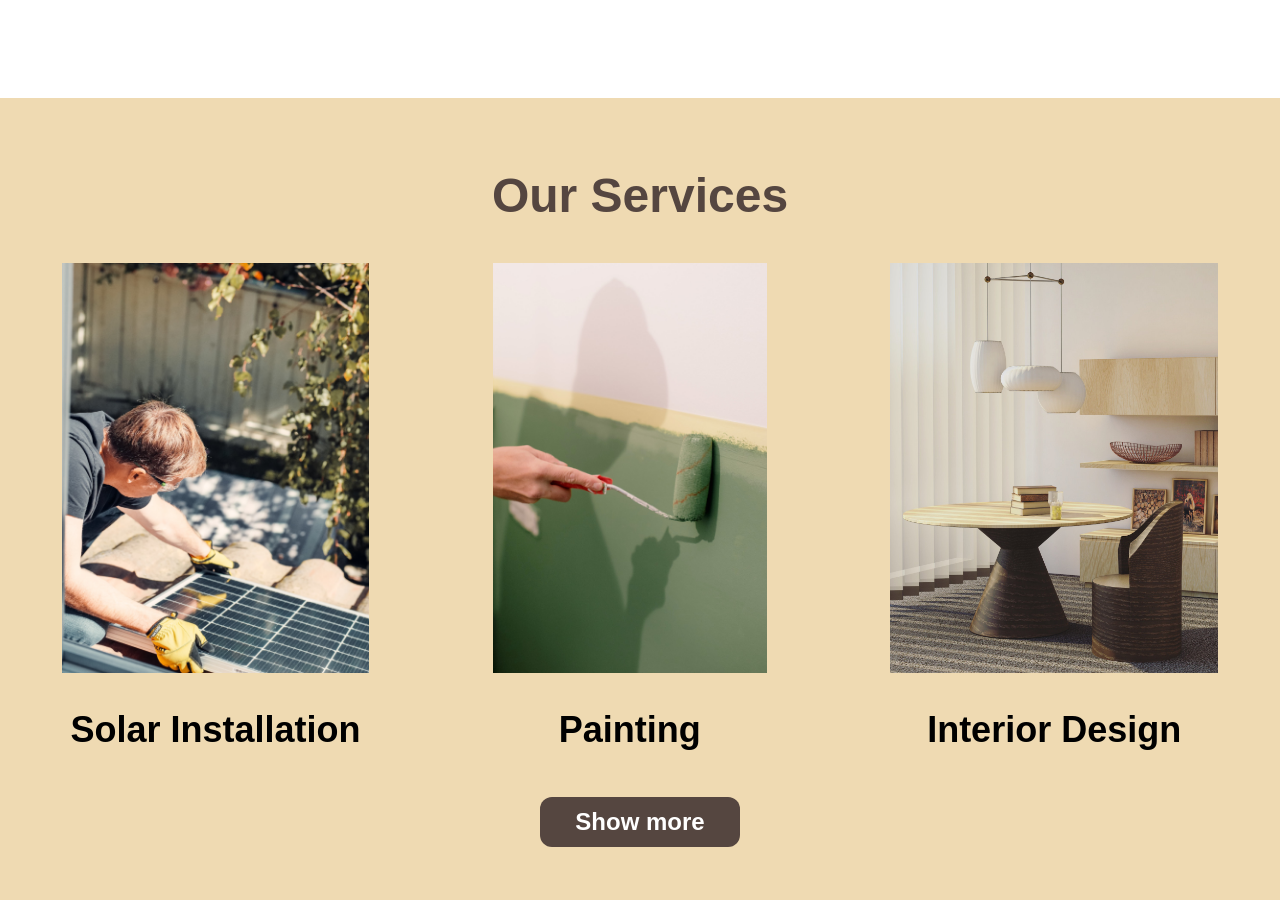
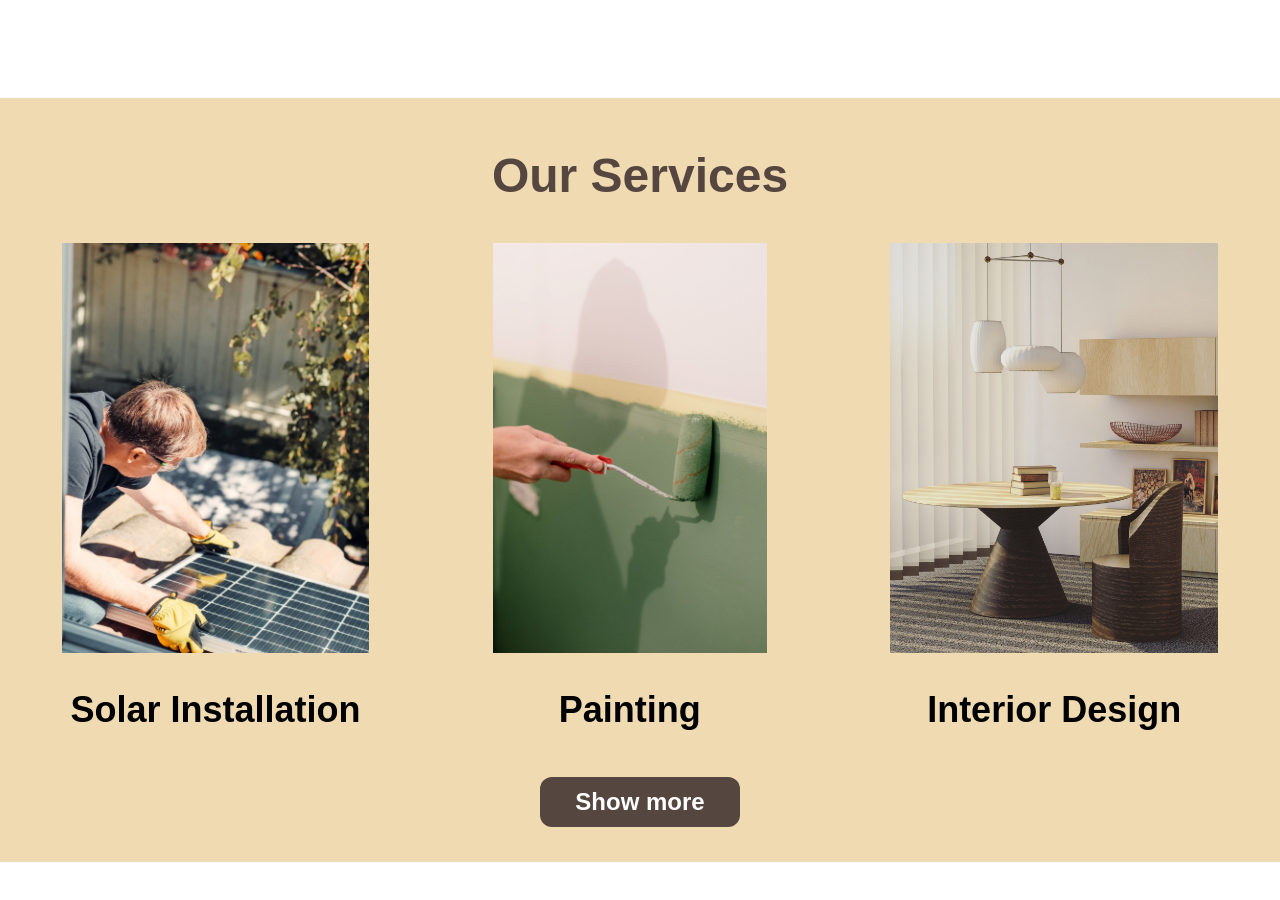
Before and after one commit to ZSheik2023/apexbuilders, a React (Create React App) app: page / in a window 1280 px wide. Shown: the part 1069-1969 px from the top of the page. After the commit the page ends 1931 px from the top, so only its background shows below. Built offline with nearby package versions, Linux system fonts and the light colour scheme.

Commit message:
style changes in service block

```diff
--- a/src/css/service.css
+++ b/src/css/service.css
@@ -16,8 +16,8 @@
 
 .ServiceDiv{
     background-color: var(--secondary);
-    padding-top: 30px;
-    padding-bottom: 50px;
+    padding-top: 10px;
+    padding-bottom: 25px;
 }
 .div-imgs{
     display: flex;
```
